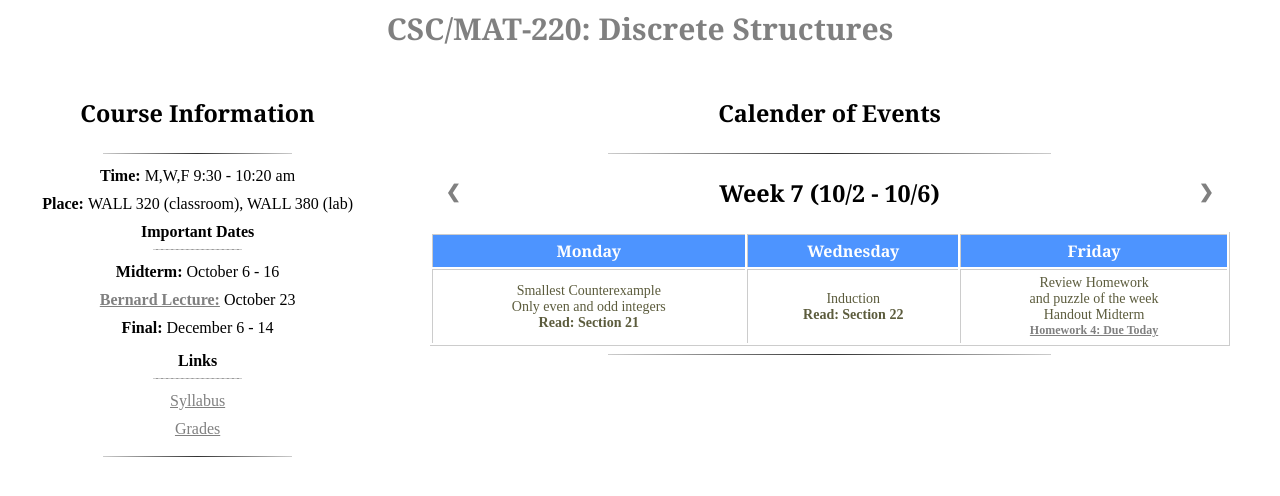
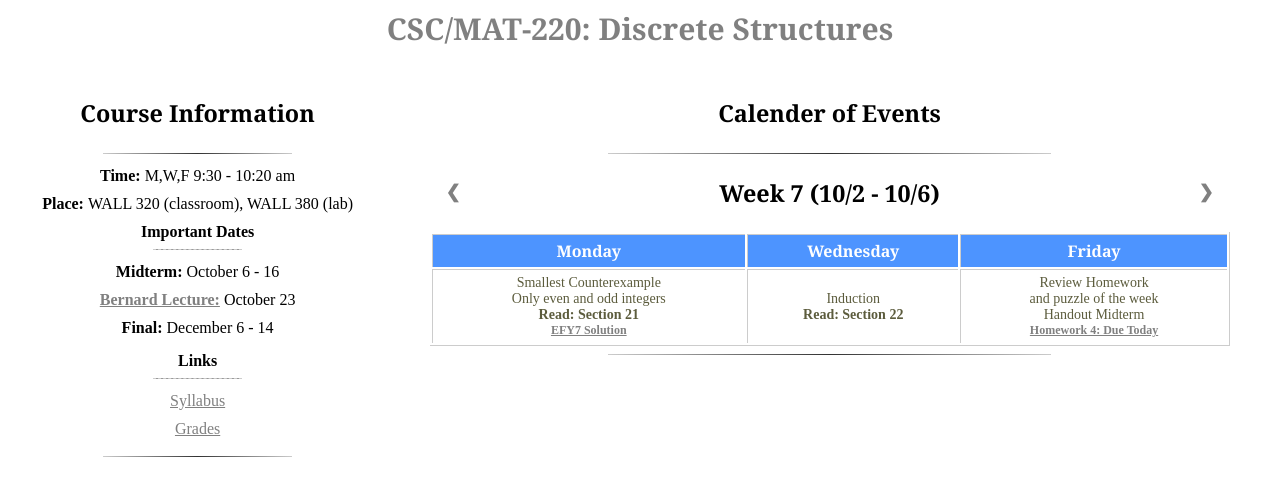
Before and after one commit to Nick314159/TCAM_WEB, a PHP site: page /courses/MAT-220/mat_220.php in a window 1280 px wide. Shown: the top 496 px of the page. Run offline with PHP 8.4, Linux system fonts and the light colour scheme.

Commit message:
updated MAT_220 efy7

```diff
--- a/courses/MAT-220/mat_220.php
+++ b/courses/MAT-220/mat_220.php
@@ -133,7 +133,7 @@
         <th>Monday</th><th>Wednesday</th><th>Friday</th>
       </tr>
       <tr>
-        <td>Smallest Counterexample<br>Only even and odd integers<br><strong>Read: Section 21</strong></td><td>Induction<br><strong>Read: Section 22</strong></td><td>Review Homework<br>and puzzle of the week<br>Handout Midterm<br><strong><a href="homework/homework4.pdf">Homework 4: Due Today</a></strong></td>
+        <td>Smallest Counterexample<br>Only even and odd integers<br><strong>Read: Section 21</strong><br><strong><a href="efy/efy7.pdf">EFY7 Solution</a></strong></td><td>Induction<br><strong>Read: Section 22</strong></td><td>Review Homework<br>and puzzle of the week<br>Handout Midterm<br><strong><a href="homework/homework4.pdf">Homework 4: Due Today</a></strong></td>
       </tr>
       </table>
     </div>
```
Also changed, not shown: 1 other file.
